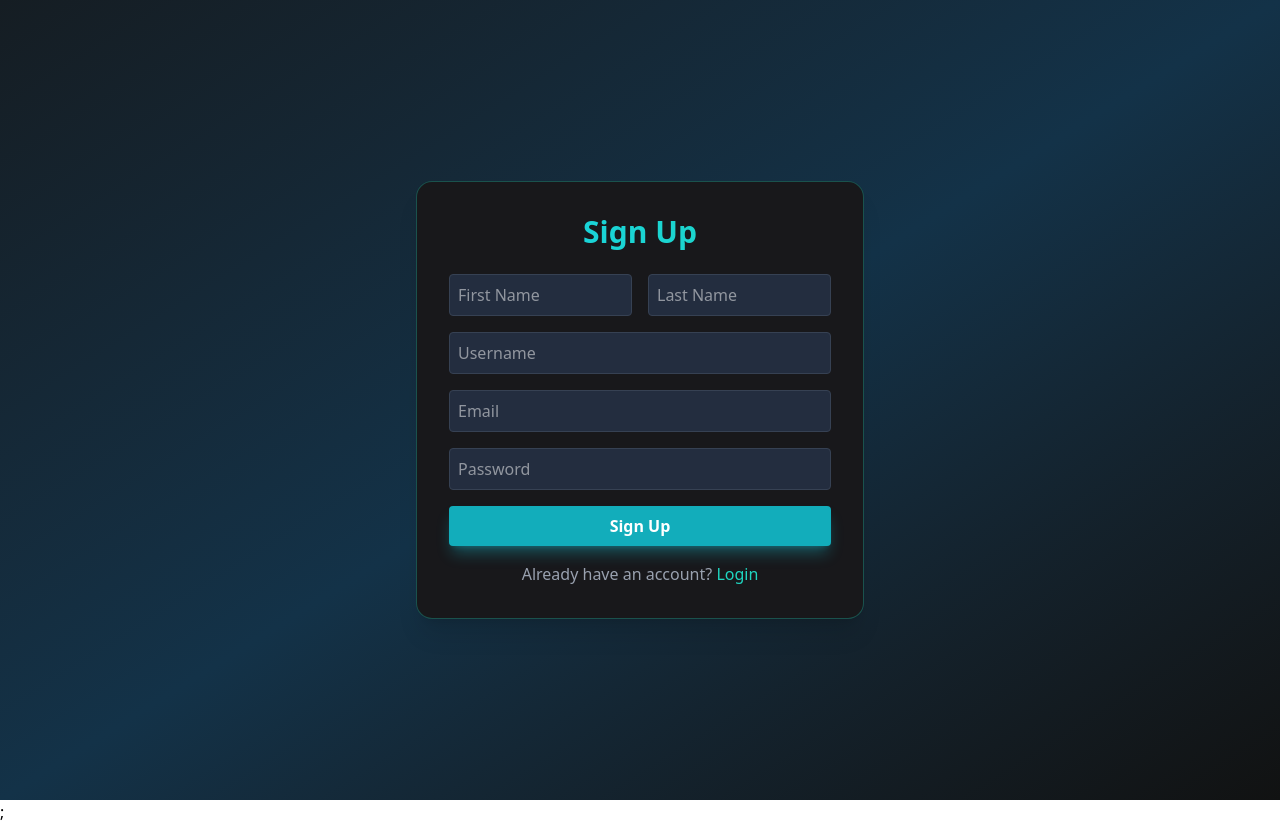
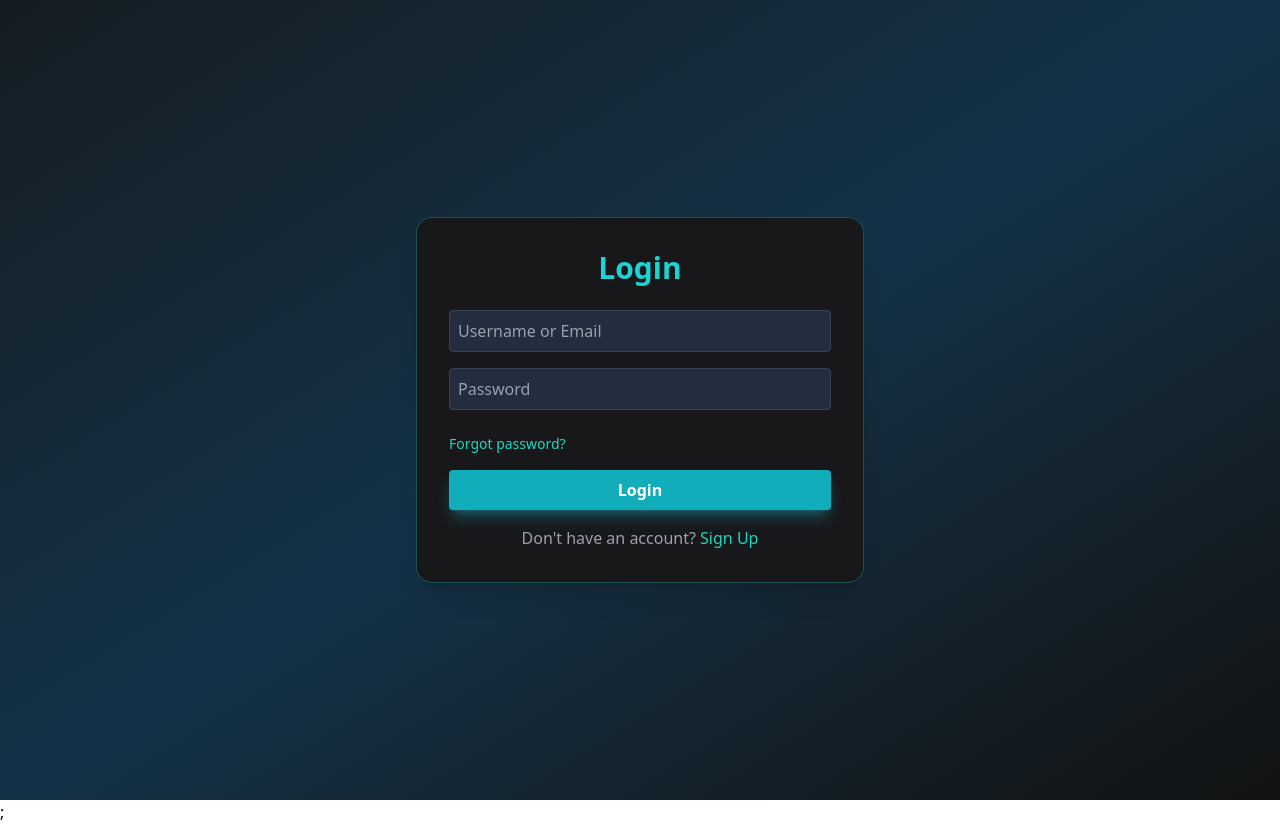
Before and after one commit to PratikThakurDev/attendance-tracker, a React (Vite) app in the folder frontend/: page / in a window 1280 px wide. Built offline with nearby package versions, Linux system fonts and the light colour scheme.

Commit message:
made the login form

```diff
--- a/frontend/src/App.jsx
+++ b/frontend/src/App.jsx
@@ -1,10 +1,11 @@
 import { useState } from "react";
 import React from "react";
 import SignUpForm from "./pages/signUpForm";
+import LoginForm from "./pages/loginForm";
 
 function App() {
   return <>
-    <SignUpForm/> ;
+    <LoginForm/> ;
   </>;
 }
 
--- /dev/null
+++ b/frontend/src/pages/loginForm.jsx
@@ -0,0 +1,45 @@
+import React from "react";
+
+function LoginForm() {
+  return (
+    <div className="flex items-center justify-center h-screen bg-gradient-to-br from-[#151d23] via-[#133248] to-[#111212] relative overflow-hidden">
+      {/* Background Glow */}
+      <div className="absolute inset-0 bg-gradient-radial from-[#17d2e4]/20 via-[#133248]/40 to-transparent pointer-events-none"></div>
+      <div className="relative z-10 bg-[#18181b] bg-opacity-85 text-white p-8 rounded-2xl shadow-xl w-full max-w-md border border-[#1fd6c1]/30 backdrop-blur-lg">
+        <h2 className="text-3xl font-bold mb-6 text-center bg-gradient-to-r from-[#18d2e4] to-[#1fd6c1] bg-clip-text text-transparent">
+          Login
+        </h2>
+        <form className="space-y-4">
+          <input
+            type="text"
+            placeholder="Username or Email"
+            className="w-full p-2 rounded bg-[#232d3f] border border-gray-700 text-gray-100 placeholder-gray-400 focus:outline-none focus:ring-2 focus:ring-[#26c6f9]"
+            autoComplete="username"
+          />
+          <input
+            type="password"
+            placeholder="Password"
+            className="w-full p-2 rounded bg-[#232d3f] border border-gray-700 text-gray-100 placeholder-gray-400 focus:outline-none focus:ring-2 focus:ring-[#26c6f9]"
+            autoComplete="current-password"
+          />
+          <div className="flex items-center justify-between text-sm mt-2">
+            <a href="/forgot-password" className="text-[#1fd6c1] hover:underline">
+              Forgot password?
+            </a>
+          </div>
+          <button className="w-full py-2 bg-[#12adbb] rounded hover:bg-[#1fd6c1] text-white font-semibold transition shadow-lg shadow-[#17d2e4]/30">
+            Login
+          </button>
+        </form>
+        <p className="text-center mt-4 text-gray-400">
+          Don't have an account?{" "}
+          <a href="/signup" className="text-[#1fd6c1] hover:underline">
+            Sign Up
+          </a>
+        </p>
+      </div>
+    </div>
+  );
+}
+
+export default LoginForm;
```
